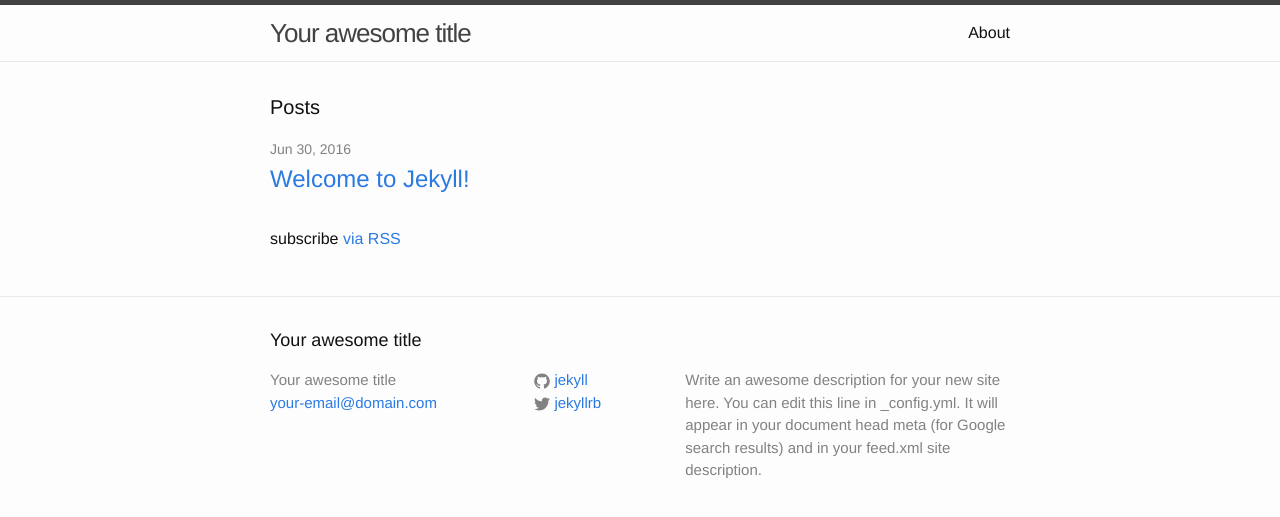
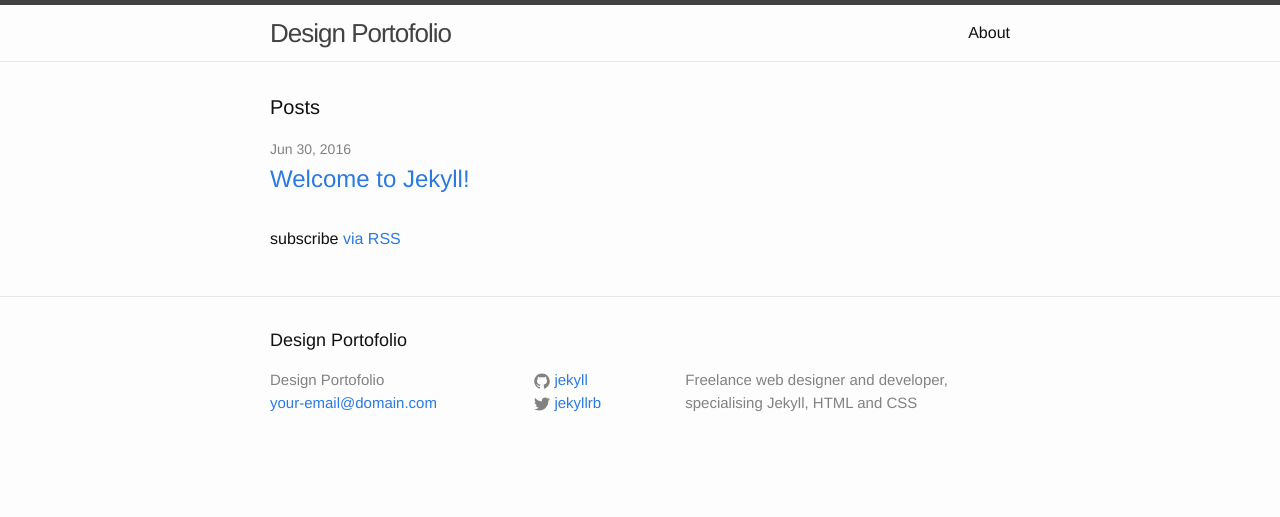
Before and after one commit to MailatRadu/portfolio, a Jekyll site: the page built from index.html, in a window 1280 px wide. Shown: the top 517 px of the page. Built offline with Jekyll 4.4.1, drawn with Linux system fonts in a browser that asks for light colours.

Commit message:
Config settings for site

```diff
--- a/_config.yml
+++ b/_config.yml
@@ -6,16 +6,26 @@
 # 'jekyll serve'. If you change this file, please restart the server process.
 
 # Site settings
-title: Your awesome title
+title: Design Portofolio
 email: your-email@domain.com
 description: > # this means to ignore newlines until "baseurl:"
-  Write an awesome description for your new site here. You can edit this
-  line in _config.yml. It will appear in your document head meta (for
-  Google search results) and in your feed.xml site description.
+  Freelance web designer and developer, specialising Jekyll, HTML and CSS
 baseurl: "" # the subpath of your site, e.g. /blog
 url: "http://yourdomain.com" # the base hostname & protocol for your site
 twitter_username: jekyllrb
 github_username:  jekyll
 
+permalink: /:categories/:title
+
+links:
+ - title: about
+   url: /about
+ - title: work
+   url: /work
+ - title: articles
+   url: /articles
+ - title: hire me
+   url: /hire-me
+
 # Build settings
 markdown: kramdown
```
